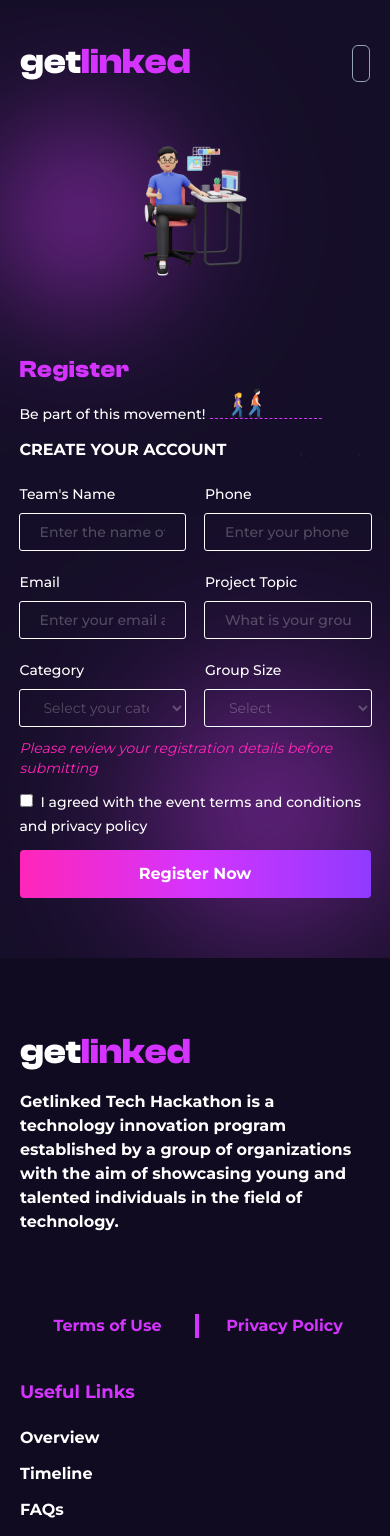
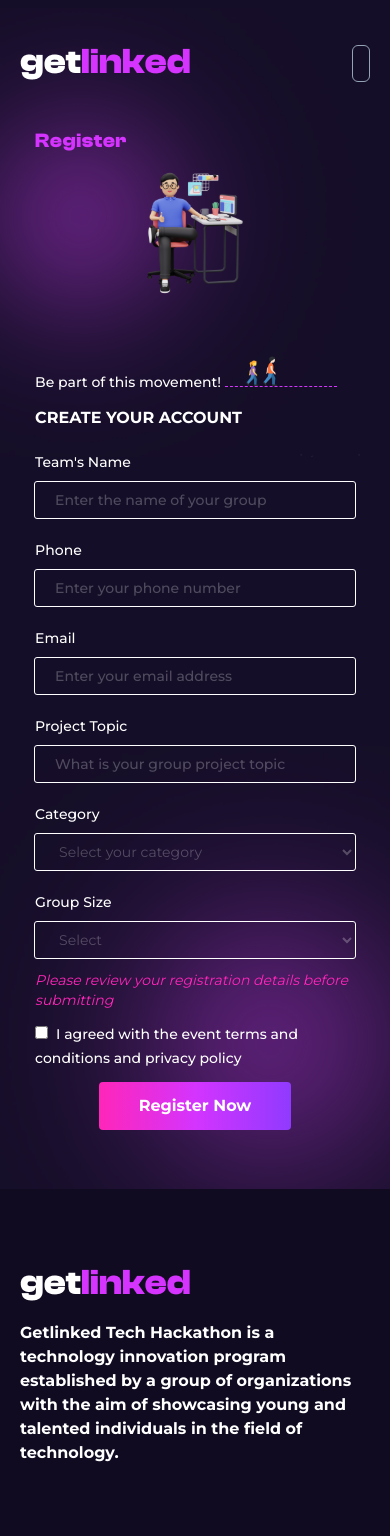
Before and after one commit to Leeyah-123/GetLinked, a React (Vite) app: page /register in a window 390 px wide. Shown: the top 1536 px of the page. Built offline with nearby package versions, Linux system fonts and the light colour scheme.

Commit message:
Complete Registration Page

```diff
--- a/src/routes/register.tsx
+++ b/src/routes/register.tsx
@@ -10,15 +10,18 @@ const Register = () => {
       id="contact"
       className="relative min-h-[100dvh] min-h-[100vh] pt-[15vh] flex flex-col items-center lg:items-stretch lg:grid lg:grid-cols-2 lg:grid-flow-col lg:pr-20"
     >
-      <div>
-        <img
-          src={graphicDesignerImg}
-          alt="A graphic designer at his desk"
-          className="h-[20vh] max-w-[80vw] lg:!max-w-none lg:h-[90%]"
-        />
-      </div>
-      <div className="rounded-xl px-[5vw] py-[7vh] lg:mt-5 lg:max-h-[75vh] lg:shadow-[#0f0f0f] lg:shadow-md lg:bg-white/[0.03]">
-        <h1 className="text-2xl text-[var(--color-3)] clash-display font-medium tracking-wide mb-4 lg:mb-8">
+      <h1 className="px-[9vw] md:px-[20vw] self-start text-xl text-[var(--color-3)] clash-display font-medium tracking-wide lg:hidden">
+        Register
+      </h1>
+
+      <img
+        src={graphicDesignerImg}
+        alt="A graphic designer at his desk"
+        className="w-[40vw] lg:!max-w-none lg:h-[90%]"
+      />
+
+      <div className="rounded-xl px-[9vw] py-[7vh] md:px-[5vw] md:py-[3vh] lg:mt-5 lg:shadow-[#0f0f0f] lg:shadow-md lg:bg-white/[0.03] lg:max-h-[80vh] xl:max-h-[75vh] xl:py-[7vh]">
+        <h1 className="hidden lg:block text-2xl text-[var(--color-3)] clash-display font-medium tracking-wide mb-4 lg:mb-8">
           Register
         </h1>
 
@@ -47,7 +50,7 @@ const Register = () => {
             Create your account
           </header>
 
-          <div className="grid grid-cols-2 grid-rows-3 gap-5">
+          <div className="grid lg:grid-cols-2 lg:grid-rows-3 gap-5">
             <div>
               <label htmlFor="teamName" className="text-sm font-medium">
                 Team's Name
@@ -172,7 +175,7 @@ const Register = () => {
                 I agreed with the event terms and conditions and privacy policy
               </span>
             </label>
-            <button type="submit" className="btn">
+            <button type="submit" className="btn self-center lg:self-auto">
               Register Now
             </button>
           </div>
```
